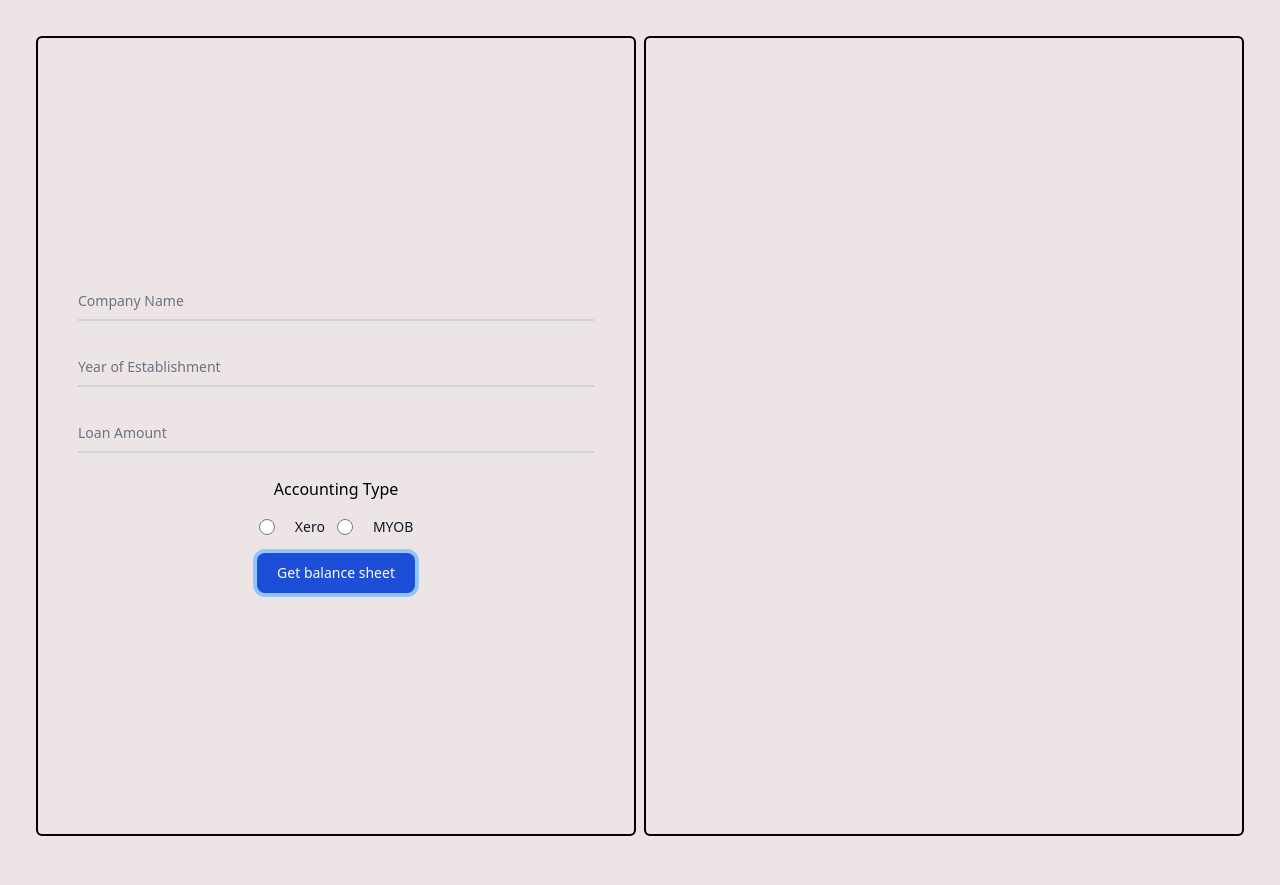
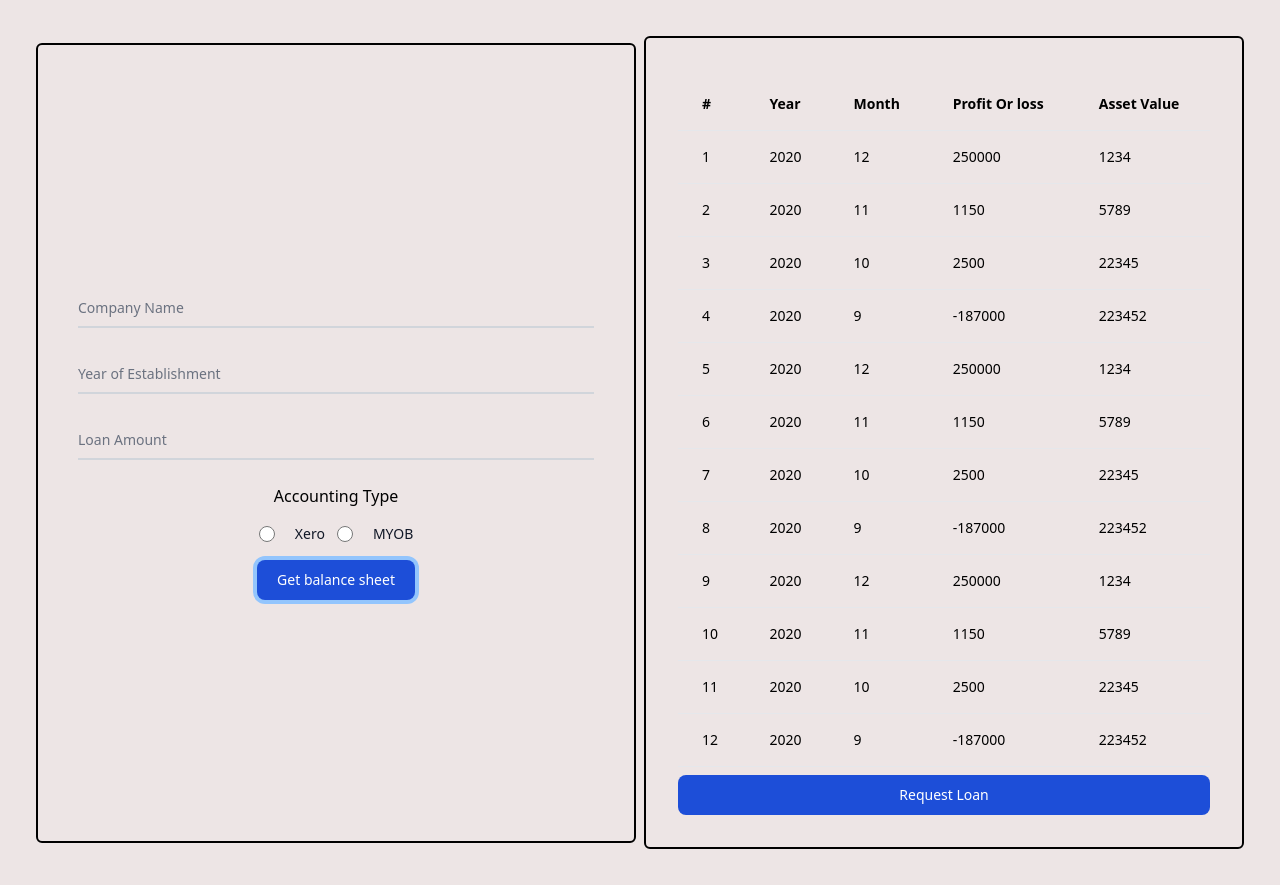
Before and after one commit to rajatsingharora27/Demyst-project, a React (Create React App) app: page / in a window 1280 px wide. Both pictures are taken after a click on the button "Get balance sheet". Built offline with nearby package versions, Linux system fonts and the light colour scheme.

Commit message:
removed error from console

```diff
--- a/src/componenets/Form/Form.js
+++ b/src/componenets/Form/Form.js
@@ -1,11 +1,13 @@
 import React, { useState } from "react";
 import axios from "axios";
 import { loanDetails } from "../../redux/responseSlice";
-import { useDispatch } from "react-redux";
+import { useDispatch, useSelector } from "react-redux";
 
 import { sheet } from "../../utils/mock";
+import { addCompanyInfo } from "../../redux/apiSlice";
 
 const Form = () => {
+  const companyDetails = useSelector((store) => store.companyInfo.info);
   const [basicInfo, setBasicInfo] = useState({});
   const dispatch = useDispatch();
 
@@ -17,7 +19,7 @@ const Form = () => {
     // axios
     //   .post("url_to_backend", basicInfo)
     //   .then((respone) => dispatch(loanDetails(respone)));
-
+    dispatch(addCompanyInfo(companyDetails));
     dispatch(loanDetails(sheet));
   };
   // const test = () => {
@@ -41,7 +43,7 @@ const Form = () => {
             }}
           />
           <label
-            for="company_name"
+            htmlFor="company_name"
             className="peer-focus:font-medium absolute text-sm text-gray-500 dark:text-gray-400 duration-300 transform -translate-y-6 scale-75 top-3 -z-10 origin-[0] peer-focus:left-0 peer-focus:text-blue-600 peer-focus:dark:text-blue-500 peer-placeholder-shown:scale-100 peer-placeholder-shown:translate-y-0 peer-focus:scale-75 peer-focus:-translate-y-6"
           >
             Company Name
@@ -63,7 +65,7 @@ const Form = () => {
             }}
           />
           <label
-            for="year_established"
+            htmlFor="year_established"
             className="peer-focus:font-medium absolute text-sm text-gray-500 dark:text-gray-400 duration-300 transform -translate-y-6 scale-75 top-3 -z-10 origin-[0] peer-focus:left-0 peer-focus:text-blue-600 peer-focus:dark:text-blue-500 peer-placeholder-shown:scale-100 peer-placeholder-shown:translate-y-0 peer-focus:scale-75 peer-focus:-translate-y-6"
           >
             Year of Establishment
@@ -82,27 +84,27 @@ const Form = () => {
             }}
           />
           <label
-            for="loan_amount"
+            htmlFor="loan_amount"
             className="peer-focus:font-medium absolute text-sm text-gray-500 dark:text-gray-400 duration-300 transform -translate-y-6 scale-75 top-3 -z-10 origin-[0] peer-focus:left-0 peer-focus:text-blue-600 peer-focus:dark:text-blue-500 peer-placeholder-shown:scale-100 peer-placeholder-shown:translate-y-0 peer-focus:scale-75 peer-focus:-translate-y-6"
           >
             Loan Amount
           </label>
         </div>
         <h4 className="font-sans text-base mb-4"> Accounting Type</h4>
-        <div class="flex items-center mb-4 gap-x-3">
+        <div className="flex items-center mb-4 gap-x-3">
           <input
             id="default-radio-1"
             type="radio"
             value=""
             name="default-radio"
-            class="w-4 h-4 text-blue-600 bg-gray-100 border-gray-300 focus:ring-blue-500 dark:focus:ring-blue-600 dark:ring-offset-gray-800 focus:ring-2 dark:bg-gray-700 dark:border-gray-600"
+            className="w-4 h-4 text-blue-600 bg-gray-100 border-gray-300 focus:ring-blue-500 dark:focus:ring-blue-600 dark:ring-offset-gray-800 focus:ring-2 dark:bg-gray-700 dark:border-gray-600"
             onClick={() =>
               setBasicInfo({ ...basicInfo, accountingType: "Xero" })
             }
           />
           <label
-            for="default-radio-1"
-            class="ml-2 text-sm font-medium text-gray-900 dark:text-gray-300"
+            htmlFor="default-radio-1"
+            className="ml-2 text-sm font-medium text-gray-900 dark:text-gray-300"
           >
             Xero
           </label>
@@ -112,14 +114,14 @@ const Form = () => {
             type="radio"
             value=""
             name="default-radio"
-            class="w-4 h-4 text-blue-600 bg-gray-100 border-gray-300 focus:ring-blue-500 dark:focus:ring-blue-600 dark:ring-offset-gray-800 focus:ring-2 dark:bg-gray-700 dark:border-gray-600"
+            className="w-4 h-4 text-blue-600 bg-gray-100 border-gray-300 focus:ring-blue-500 dark:focus:ring-blue-600 dark:ring-offset-gray-800 focus:ring-2 dark:bg-gray-700 dark:border-gray-600"
             onClick={() =>
               setBasicInfo({ ...basicInfo, accountingType: "MYOB" })
             }
           />
           <label
-            for="default-radio-1"
-            class="ml-2 text-sm font-medium text-gray-900 dark:text-gray-300"
+            htmlFor="default-radio-1"
+            className="ml-2 text-sm font-medium text-gray-900 dark:text-gray-300"
           >
             MYOB
           </label>
--- a/src/componenets/ResponseSection/ResponseSection.js
+++ b/src/componenets/ResponseSection/ResponseSection.js
@@ -1,16 +1,86 @@
-import React, { useEffect } from "react";
+import React, { useEffect, useState } from "react";
 import { useSelector } from "react-redux";
 
 const ResponseSection = () => {
+  const [accoutResult, setAccountResult] = useState([]);
   const accounSheetDetails = useSelector(
     (store) => store.loanDetailsInfo.accoutingResponse
   );
+
   useEffect(() => {
-    console.log(accounSheetDetails, "accounDetail");
+    setAccountResult(accounSheetDetails);
   }, [accounSheetDetails]);
 
   return (
-    <div className="w-1/2 text-black border-solid border-2 border-black h-[100vh] rounded-md p-8"></div>
+    <div className="w-1/2 text-black border-solid border-2 border-black h-max rounded-md p-8">
+      {accoutResult.length !== 0 ? (
+        <div class="flex flex-col">
+          <div class="overflow-x-auto sm:-mx-6 lg:-mx-8">
+            <div class="inline-block min-w-full py-2 sm:px-6 lg:px-8">
+              <div class="overflow-hidden">
+                <table class="min-w-full text-left text-sm font-light">
+                  <thead class="border-b font-medium dark:border-neutral-500">
+                    <tr>
+                      <th scope="col" class="px-6 py-4">
+                        #
+                      </th>
+                      <th scope="col" class="px-6 py-4">
+                        Year
+                      </th>
+                      <th scope="col" class="px-6 py-4">
+                        Month
+                      </th>
+                      <th scope="col" class="px-6 py-4">
+                        Profit Or loss
+                      </th>
+                      <th scope="col" class="px-6 py-4">
+                        Asset Value
+                      </th>
+                    </tr>
+                  </thead>
+                  <tbody>
+                    {accounSheetDetails.map((res, idx) => {
+                      return (
+                        <tr
+                          class="border-b dark:border-neutral-500"
+                          key={idx + 1}
+                        >
+                          <td class="whitespace-nowrap px-6 py-4 font-medium">
+                            {idx + 1}
+                          </td>
+                          <td class="whitespace-nowrap px-6 py-4">
+                            {res.year}
+                          </td>
+                          <td class="whitespace-nowrap px-6 py-4">
+                            {" "}
+                            {res.month}
+                          </td>
+                          <td class="whitespace-nowrap px-6 py-4">
+                            {res.profitOrLoss}
+                          </td>
+                          <td class="whitespace-nowrap px-6 py-4">
+                            {res.assetsValue}
+                          </td>
+                        </tr>
+                      );
+                    })}
+                  </tbody>
+                </table>
+              </div>
+            </div>
+          </div>
+
+          <button
+            className="text-white bg-blue-700 hover:bg-blue-800 focus:ring-4 focus:outline-none focus:ring-blue-300 font-medium rounded-lg text-sm w-full sm:w-auto px-5 py-2.5 text-center dark:bg-blue-600 dark:hover:bg-blue-700 dark:focus:ring-blue-800"
+            // onClick={sendRequst}
+          >
+            Request Loan
+          </button>
+        </div>
+      ) : (
+        ""
+      )}
+    </div>
   );
 };
 
--- a/src/redux/apiSlice.js
+++ b/src/redux/apiSlice.js
@@ -2,10 +2,10 @@ import { createSlice } from "@reduxjs/toolkit";
 
 const apiSlice = createSlice({
   name: "companyInfo",
-  initialState: {},
+  initialState: { info: {} },
   reducers: {
     addCompanyInfo: (state, action) => {
-      state = { ...action.payload };
+      state.info = { ...action.payload };
     },
   },
 });
--- a/src/utils/mock.js
+++ b/src/utils/mock.js
@@ -23,4 +23,54 @@ export const sheet = [
     profitOrLoss: -187000,
     assetsValue: 223452,
   },
+
+  {
+    year: 2020,
+    month: 12,
+    profitOrLoss: 250000,
+    assetsValue: 1234,
+  },
+  {
+    year: 2020,
+    month: 11,
+    profitOrLoss: 1150,
+    assetsValue: 5789,
+  },
+  {
+    year: 2020,
+    month: 10,
+    profitOrLoss: 2500,
+    assetsValue: 22345,
+  },
+  {
+    year: 2020,
+    month: 9,
+    profitOrLoss: -187000,
+    assetsValue: 223452,
+  },
+
+  {
+    year: 2020,
+    month: 12,
+    profitOrLoss: 250000,
+    assetsValue: 1234,
+  },
+  {
+    year: 2020,
+    month: 11,
+    profitOrLoss: 1150,
+    assetsValue: 5789,
+  },
+  {
+    year: 2020,
+    month: 10,
+    profitOrLoss: 2500,
+    assetsValue: 22345,
+  },
+  {
+    year: 2020,
+    month: 9,
+    profitOrLoss: -187000,
+    assetsValue: 223452,
+  },
 ];
```
